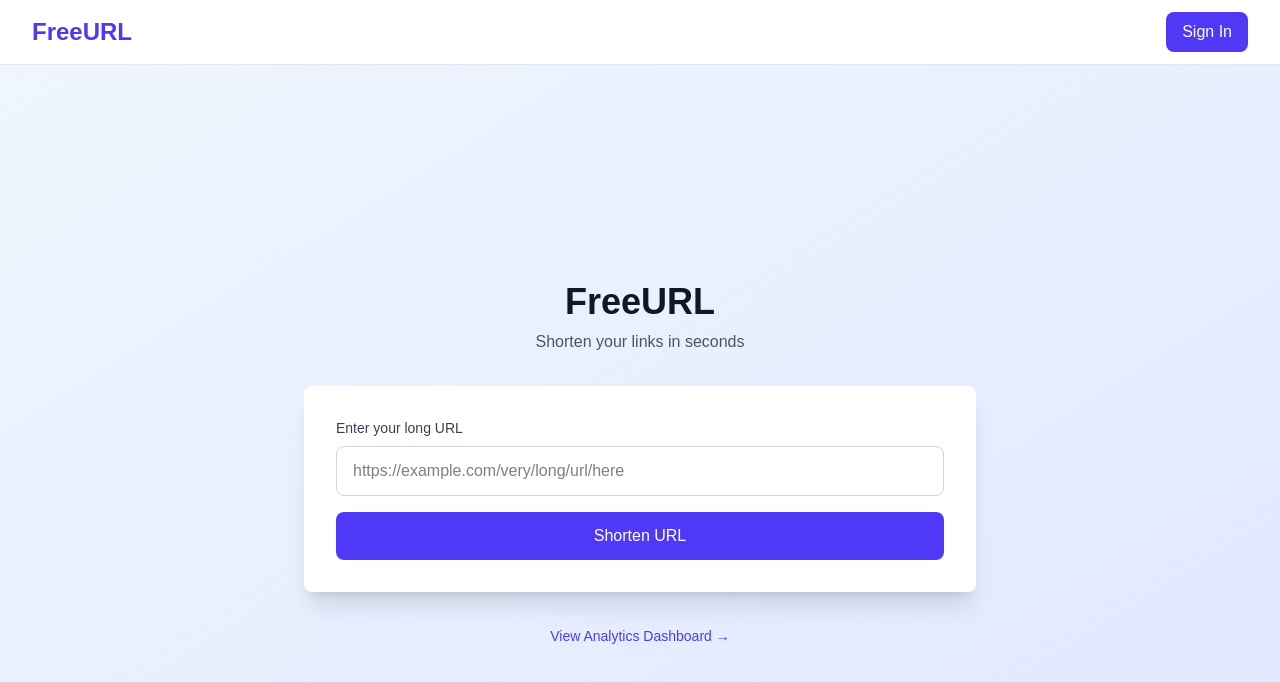
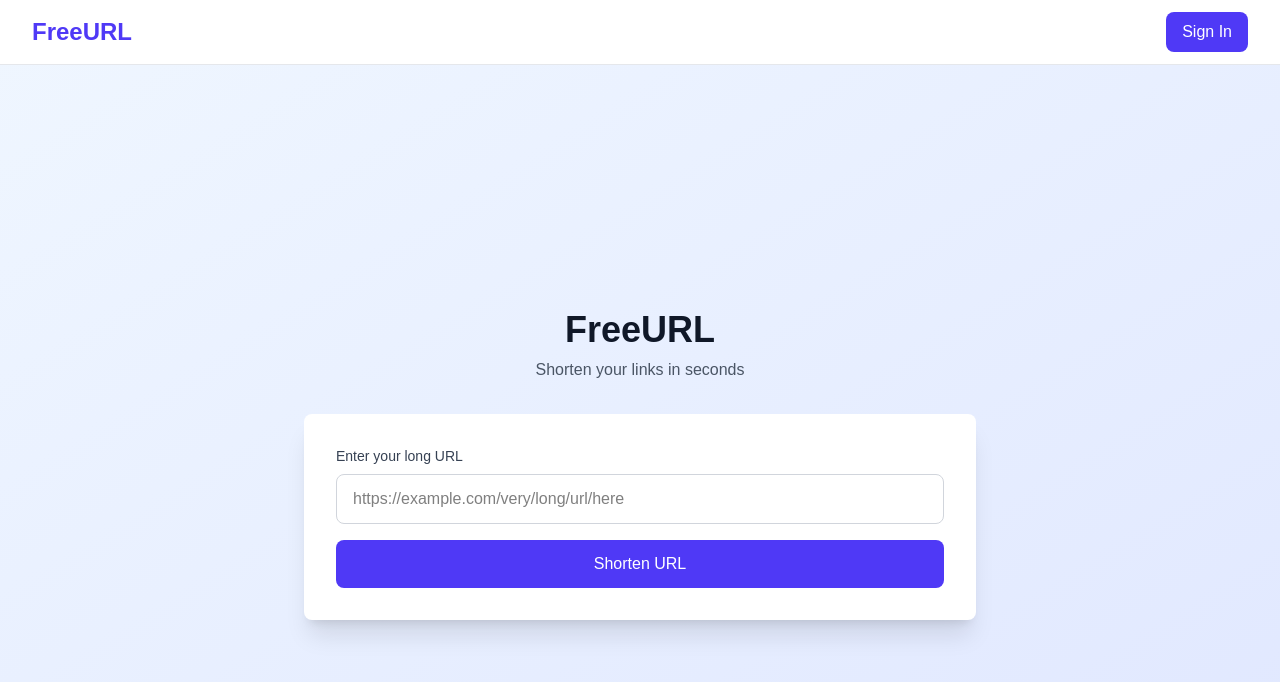
Before and after one commit to Hoshaiah/freeUrl, a Next.js app: page / in a window 1280 px wide. Shown: the top 682 px of the page. Built offline with nearby package versions, Linux system fonts and the light colour scheme; no server answers.

Commit message:
Lead user to sign up if no user signed in

```diff
--- a/app/page.tsx
+++ b/app/page.tsx
@@ -1,10 +1,14 @@
 'use client'
 
 import { useState } from 'react'
+import { useSession } from 'next-auth/react'
+import { useRouter } from 'next/navigation'
 import Link from 'next/link'
 import Navbar from '@/components/Navbar'
 
 export default function Home() {
+  const { data: session } = useSession()
+  const router = useRouter()
   const [longUrl, setLongUrl] = useState('')
   const [shortUrl, setShortUrl] = useState('')
   const [loading, setLoading] = useState(false)
@@ -15,6 +19,12 @@ export default function Home() {
     setError('')
     setShortUrl('')
     setLoading(true)
+
+    // If user is not signed in, redirect to sign in page
+    if (!session) {
+      router.push('/auth/signin?callbackUrl=/')
+      return
+    }
 
     try {
       const res = await fetch('/api/shorten', {
@@ -105,6 +115,7 @@ export default function Home() {
           )}
         </div>
 
+        {session && (
           <div className="mt-8 text-center">
             <Link
               href="/dashboard"
@@ -113,6 +124,7 @@ export default function Home() {
               View Analytics Dashboard →
             </Link>
           </div>
+        )}
       </div>
     </div>
     </>
```
Lines whose indentation alone changed are shown as unchanged.
